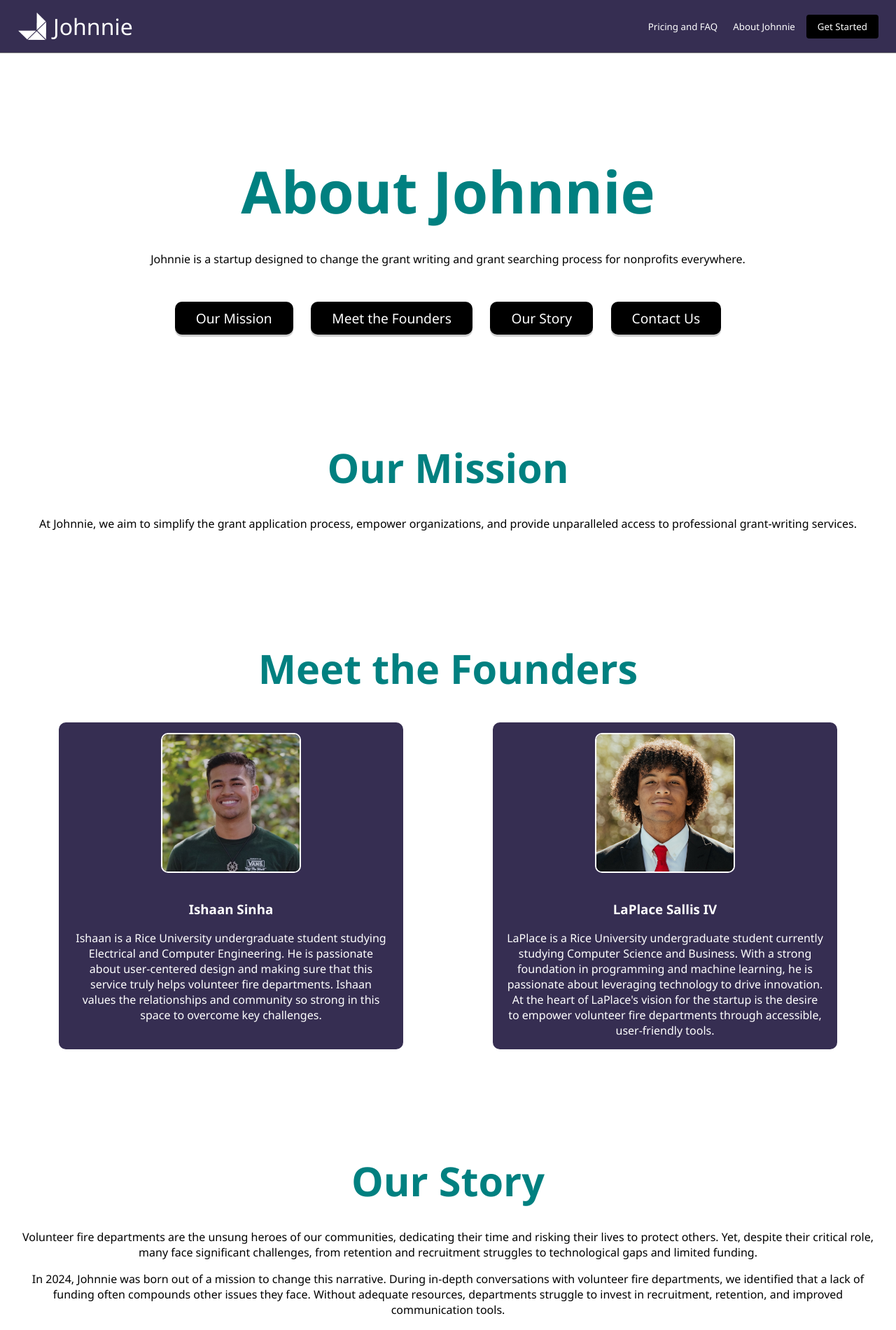
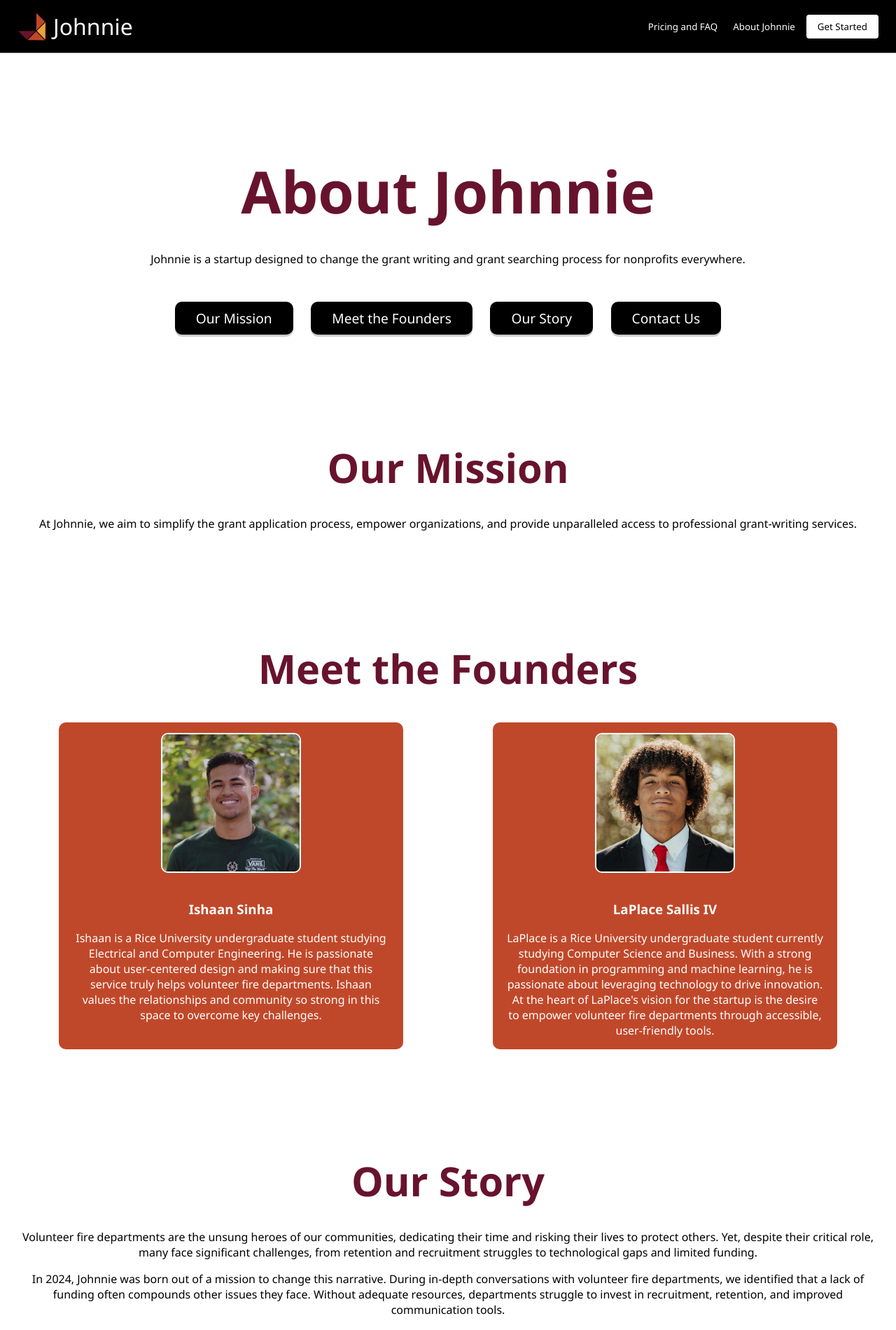
Before and after one commit to laplaces42/johnnie, a React (Create React App) app in the folder frontend/: page /about in a window 1280 px wide. Shown: the top 1900 px of the page at 70% size. Built offline with nearby package versions, Linux system fonts and the light colour scheme.

Commit message:
Updated color scheme

```diff
--- a/frontend/src/components/MenuBar.jsx
+++ b/frontend/src/components/MenuBar.jsx
@@ -26,7 +26,7 @@ export function MenuBar() {
     <div className="menu-bar">
       <div>
         <button onClick={() => navigate("/")} className="menu-bar-title-logo">
-          <img className="logo" src="/images/logo_white.png" alt="" />
+          <img className="logo" src="/images/color_logo.png" alt="" />
           <p className="menu-bar-title">Johnnie</p>
         </button>
       </div>
--- a/frontend/src/stylesheets/AboutPage.css
+++ b/frontend/src/stylesheets/AboutPage.css
@@ -21,14 +21,14 @@
   margin-top: 0;
   margin-bottom: 30px;
   font-size: 6.5vw;
-  color: #008080;
+  color: #68132e;
   font-family: "Segoe UI", Tahoma, Geneva, Verdana, sans-serif;
 }
 
 .ab h2 {
   margin-top: 100px;
   margin-bottom: 30px;
-  color: #008080;
+  color: #68132e;
   font-size: 4.5vw;
   font-family: "Segoe UI", Tahoma, Geneva, Verdana, sans-serif;
 }
@@ -69,7 +69,7 @@
   color: white;
   flex: 1;
   font-family: "Segoe UI", Tahoma, Geneva, Verdana, sans-serif;
-  background-color: #362e52;
+  background-color: #c0482a;
   border-radius: 10px;
 }
 
--- a/frontend/src/stylesheets/BottomMenuBar.css
+++ b/frontend/src/stylesheets/BottomMenuBar.css
@@ -6,7 +6,7 @@
     bottom: 0;
     left: 0;
     width: 100%; /* Full width */
-    background-color: #362E52; /* Black background */
+    background-color: black; /* Black background */
     color: white; /* White text */
     padding: 10px 20px; /* Add some padding */
     z-index: 1000; /* Ensures it stays above other elements */
--- a/frontend/src/stylesheets/ContactPage.css
+++ b/frontend/src/stylesheets/ContactPage.css
@@ -8,7 +8,7 @@
     margin: 30px 0;
     text-align: center;
     font-size: 3.5vw;
-    color: #008080;
+    color: #68132e;
     font-family: 'Segoe UI', Tahoma, Geneva, Verdana, sans-serif;
 }
 
--- a/frontend/src/stylesheets/FAQBar.css
+++ b/frontend/src/stylesheets/FAQBar.css
@@ -16,7 +16,7 @@
   }
 
   .faq-bar h2 {
-    color: #008080;
+    color: #68132e;
     font-size: 4.5vw;
   }
 
--- a/frontend/src/stylesheets/LandingPage.css
+++ b/frontend/src/stylesheets/LandingPage.css
@@ -17,7 +17,7 @@
     margin-top: 14vh;
     margin-bottom: 0;
     font-family: 'Segoe UI', Tahoma, Geneva, Verdana, sans-serif;
-    color: #008080;
+    color: #68132e;
 }
 
 .lp-description {
@@ -73,7 +73,7 @@
     text-align: center;
     font-size: 4.5vw;
     font-family: 'Segoe UI', Tahoma, Geneva, Verdana, sans-serif;
-    color: #008080;
+    color: #68132e;
 }
 
 .lp2-description{
@@ -106,7 +106,7 @@
     text-align: center;
     font-size: 5vw;
     font-family: 'Segoe UI', Tahoma, Geneva, Verdana, sans-serif;
-    color: #008080;
+    color: #68132e;
 }
 
 @media screen and (max-width: 720px) {
@@ -146,3 +146,7 @@
         font-size: 3vw;
     }
   }
+
+  /* 68132e
+  c0482a
+  e9a138 */
--- a/frontend/src/stylesheets/MenuBar.css
+++ b/frontend/src/stylesheets/MenuBar.css
@@ -6,7 +6,7 @@
   justify-content: space-between;
   width: 100vw;
   padding: 15px 20px;
-  background-color: #362E52;
+  background-color: black;
   border-bottom: 0.1px grey solid;
   font-family: 'Segoe UI', Tahoma, Geneva, Verdana, sans-serif;
 
@@ -70,8 +70,8 @@
 }
 
 .menu-bar-button.contact-box {
-  background-color: #000000;
-  color: white;
+  background-color: white;
+  color: black;
   padding: 8px 16px;
   border-radius: 4px;
   font-family: 'Segoe UI', Tahoma, Geneva, Verdana, sans-serif;
@@ -130,7 +130,7 @@
 
   .burger-button:hover {
     cursor: pointer;
-    color: #008080;
+    color: #68132e;
     font-size: 22px;
 
   }
--- a/frontend/src/stylesheets/PricingAndFAQPage.css
+++ b/frontend/src/stylesheets/PricingAndFAQPage.css
@@ -6,7 +6,7 @@
     margin: 30px 0;
     text-align: center;
     font-size: 4.5vw;
-    color: #008080;
+    color: #68132e;
     font-family: 'Segoe UI', Tahoma, Geneva, Verdana, sans-serif;
 }
 
--- a/frontend/src/stylesheets/PrivacyPolicy.css
+++ b/frontend/src/stylesheets/PrivacyPolicy.css
@@ -13,7 +13,7 @@ html {
 
 .pp h1 {
   font-size: 5vw;
-  color: #008080;
+  color: #68132e;
   font-family: "Segoe UI", Tahoma, Geneva, Verdana, sans-serif;
 }
 
@@ -21,7 +21,7 @@ html {
   scroll-margin-top: 80px;
   margin: 30px 0;
   font-size: 3vw;
-  color: #008080;
+  color: #68132e;
   font-family: "Segoe UI", Tahoma, Geneva, Verdana, sans-serif;
 }
 
--- a/frontend/src/stylesheets/TermsAndConditions.css
+++ b/frontend/src/stylesheets/TermsAndConditions.css
@@ -13,7 +13,7 @@ html {
 
 .tc h1 {
     font-size: 5vw;
-    color: #008080;
+    color: #68132e;
     font-family: 'Segoe UI', Tahoma, Geneva, Verdana, sans-serif;
 }
 
@@ -21,7 +21,7 @@ html {
     scroll-margin-top: 80px;
     margin: 30px 0;
     font-size: 3vw;
-    color: #008080;
+    color: #68132e;
     font-family: 'Segoe UI', Tahoma, Geneva, Verdana, sans-serif;
   }
 
```
Also changed, not shown: frontend/public/images/color_logo.png (added).
